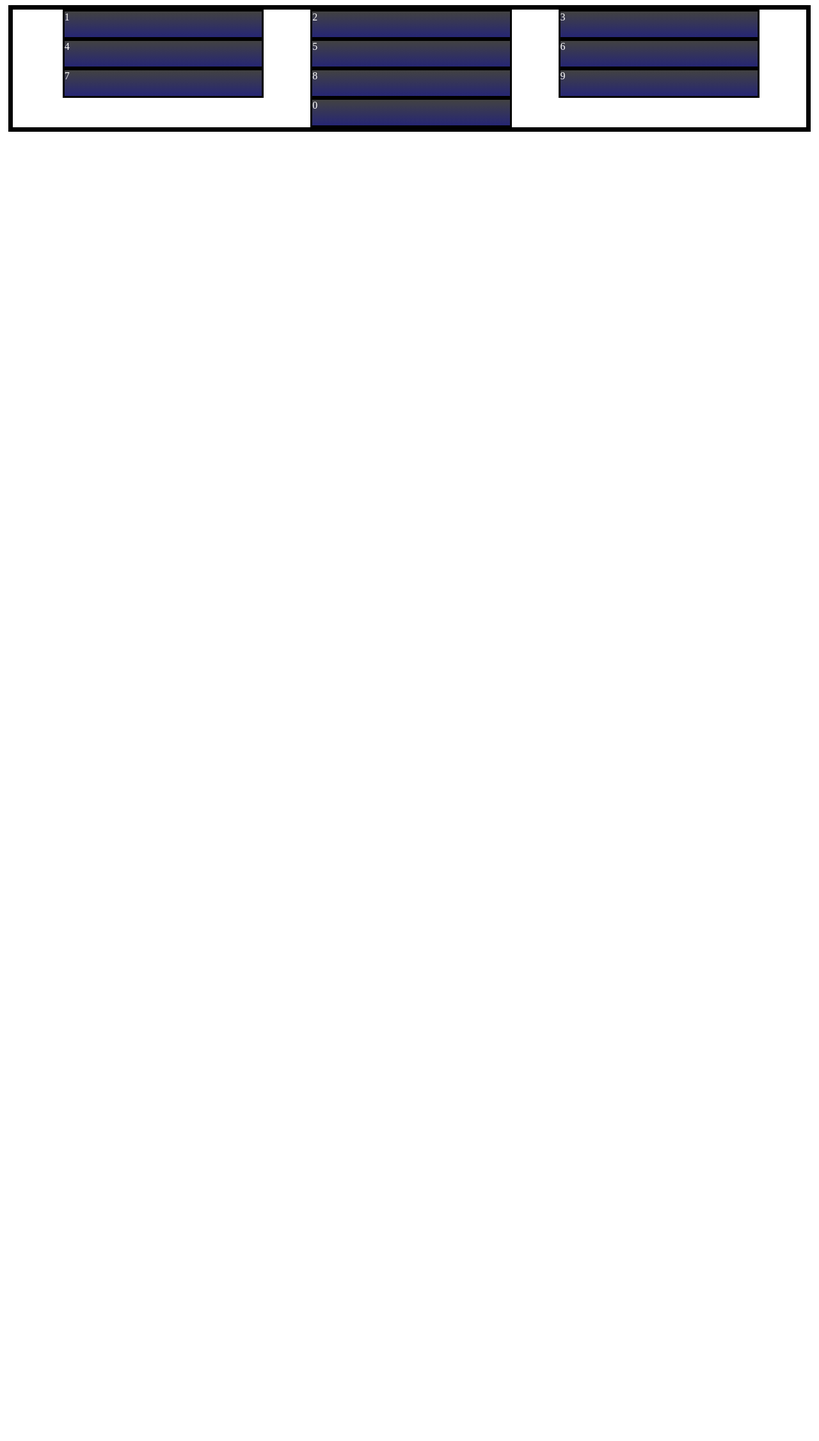
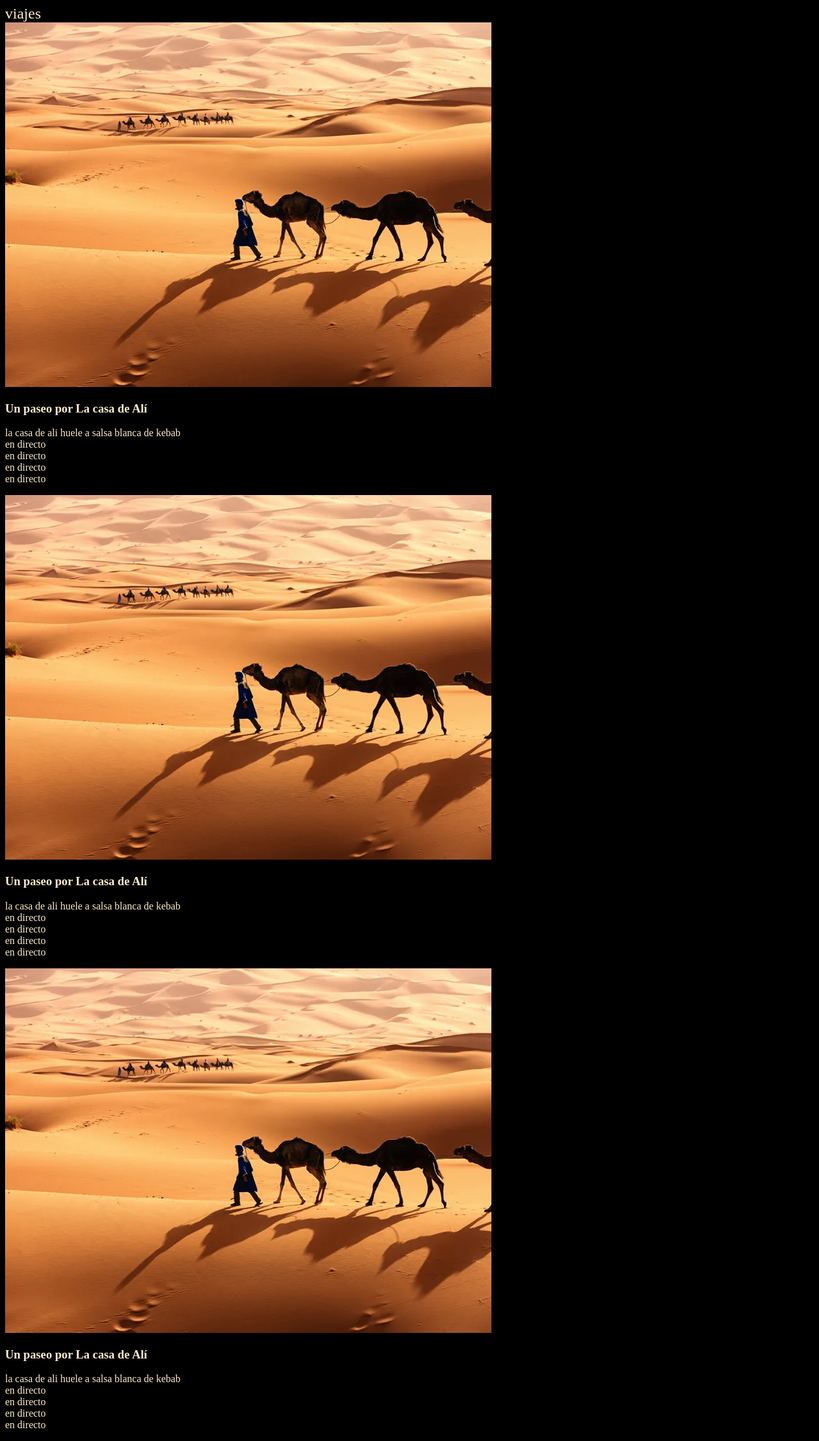
Before and after one commit to biju11/LM_git_alvaro, a PHP site: page /CSS/FlexBox/index.html in a window 1280 px wide. Shown: the whole page at 64% size. Before the commit the page ends 206 px from the top, so only its background shows below. Run offline with PHP 8.4, Linux system fonts and the light colour scheme.

Commit message:
aejrkfhukadhfg

```diff
--- a/CSS/FlexBox/css/style.css
+++ b/CSS/FlexBox/css/style.css
@@ -1,13 +1,12 @@
-.contenedor{
+/*.contenedor{
     display: flex;
     flex-direction: row;
     flex-wrap: wrap;
-    /*flex-flow: row wrap-reverse;*/
+    flex-flow: row wrap-reverse;
     justify-content: space-evenly;
     align-items: center;
-    border: 7px solid black;
-    padding-left: 5px;
-    margin: 5px;
+    top: 10%;
+    position: relative;
 }
 
 .elemento{
@@ -16,4 +15,19 @@
     height: 40px;
     border: 3px solid black;
     color: white;
+    flex: 1 1 0;
 }
+
+.elemento:nth-child(even){
+    order: 1;
+    background-color: black;
+}*/
+
+body{
+    background-color: black;
+    color: blanchedalmond;
+    font-family: ;
+}
+span{
+    font-size: 24px;
+}
--- a/CSS/FlexBox/index.html
+++ b/CSS/FlexBox/index.html
@@ -8,18 +8,41 @@
     <link rel="stylesheet" href="css/style.css">
 </head>
 <body>
-    <div class="contenedor">
-        <div class="elemento">1</div>
-        <div class="elemento">2</div>
-        <div class="elemento">3</div>
-        <div class="elemento">4</div>
-        <div class="elemento">5</div>
-        <div class="elemento">6</div>
-        <div class="elemento">7</div>
-        <div class="elemento">8</div>
-        <div class="elemento">9</div>
-        <div class="elemento">0</div>
-    </div>
+    <head>
+        <span>viajes</span>
+    </head>
+    <section>
+        <article id="articulo-1">
+            <img src="src/desierto_1.webp" alt="">
+            <h1>Un paseo por La casa de Alí</h1>
+            <p>la casa de ali huele a salsa blanca de kebab <br>
+                en directo <br>
+                en directo <br>
+                en directo <br>
+                en directo <br>
+            </p>
+        </article>
+        <article id="articulo-2">
+            <img src="src/desierto_1.webp" alt="">
+            <h1>Un paseo por La casa de Alí</h1>
+            <p>la casa de ali huele a salsa blanca de kebab <br>
+                en directo <br>
+                en directo <br>
+                en directo <br>
+                en directo <br>
+            </p>
+        </article>
+        <article id="articulo-3">
+            <img src="src/desierto_1.webp" alt="">
+            <h1>Un paseo por La casa de Alí</h1>
+            <p>la casa de ali huele a salsa blanca de kebab <br>
+                en directo <br>
+                en directo <br>
+                en directo <br>
+                en directo <br>
+            </p>
+        </article>
+    </section>
 
 
 
```
Also changed, not shown: CSS/FlexBox/src/desierto_1.webp (added).
